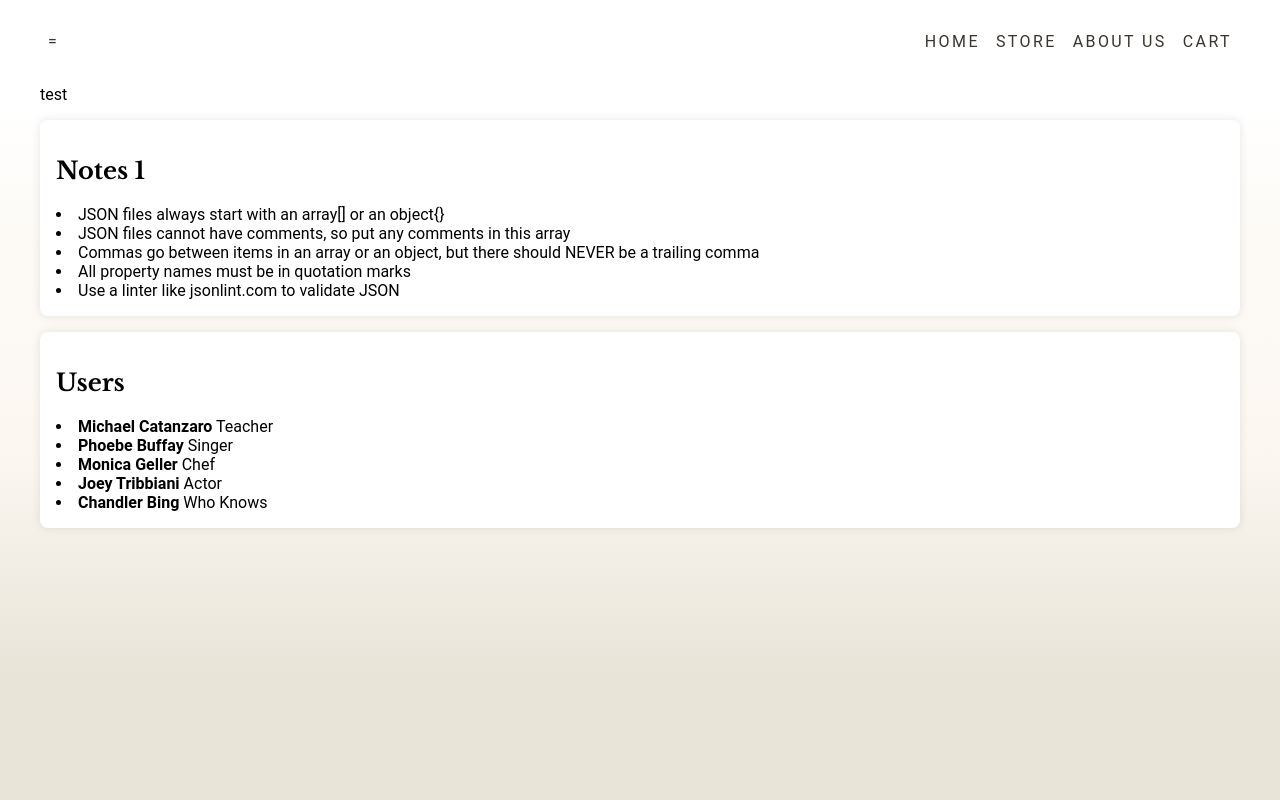
After one commit to 687000/IXD608_BackEnd_E_Commerce, a PHP site: page /notes/reading_data.php in a window 1280 px wide. The commit adds this page. Run offline with PHP 8.4, Linux system fonts and the light colour scheme.

Commit message:
Added userlist and about_data. All about json

```diff
--- /dev/null
+++ b/data/users.json
@@ -0,0 +1,28 @@
+[
+	{
+	"name": "Michael Catanzaro",
+	"type": "Teacher",
+	"email": "mc@email.com",
+	"classes": [601, 608, 618]
+	},
+	{
+	"name": "Phoebe Buffay",
+	"type": "Singer",
+	"email": "pb@email.com",
+	"classes": [601, 608, 618, 617]
+}, {
+	"name": "Monica Geller",
+	"type": "Chef",
+	"email": "mg@email.com",
+	"classes": [249, 259, 469]
+}, {
+	"name": "Joey Tribbiani",
+	"type": "Actor",
+	"email": "jt@email.com",
+	"classes": [250, 601, 608, 618]
+}, {
+	"name": "Chandler Bing",
+	"type": "Who Knows",
+	"email": "cb@email.com",
+	"classes": [249, 601, 608, 618]
+}]
--- /dev/null
+++ b/lib/php/functions.php
@@ -0,0 +1,9 @@
+<?
+function print_p($v){
+	echo "<pre>",print_r($v),"</pre>";
+}
+function file_get_json($filename){
+	$file=file_get_contents($filename);
+	return json_decode($file);
+}
+?>
--- /dev/null
+++ b/notes/notes.json
@@ -0,0 +1,16 @@
+{
+	"notes": [
+		"JSON files always start with an array[] or an object{}",
+		"JSON files cannot have comments, so put any comments in this array",
+		"Commas go between items in an array or an object, but there should NEVER be a trailing comma",
+		"All property names must be in quotation marks",
+		"Use a linter like jsonlint.com to validate JSON"
+	],
+	"files": [
+		"1 JSON files always start with an array[] or an object{}",
+		"1 JSON files cannot have comments, so put any comments in this array",
+		"1 Commas go between items in an array or an object, but there should NEVER be a trailing comma",
+		"1 All property names must be in quotation marks",
+		"1 Use a linter like jsonlint.com to validate JSON"
+	]
+}
--- /dev/null
+++ b/notes/reading_data.php
@@ -0,0 +1,37 @@
+<?
+include "../lib/php/functions.php";
+$notes_object=file_get_json("notes.json");
+$users_array=file_get_json("../data/users.json");
+?>
+<!DOCTYPE html>
+<html lang="en">
+<head>
+	<title>Reading Data</title>
+	<? include "../parts/meta.php";?>
+</head>
+<body>
+	<? include "../parts/navbar.php";?>
+	<div class="container">
+		test
+		<div class="card soft">
+			<h2>Notes 1</h2>
+			<?
+			for($i=0;$i<count($notes_object->notes);$i++){
+				echo "<li>{$notes_object->notes[$i]}</li>";
+			}
+			?>
+		</div>
+		<div class="card soft">
+			<h2>Users</h2>
+			<?
+			for($i=0;$i<count($users_array);$i++){
+				echo "<li>
+				<strong>{$users_array[$i]->name}</strong>
+				<span>{$users_array[$i]->type}</span>
+				</li>";
+			}
+			?>
+		</div>
+	</div>
+</body>
+</html>
--- a/parts/meta.php
+++ b/parts/meta.php
@@ -1,4 +1,5 @@
 <meta charset="UTF-8">
+<base href="http://liujiani.net/aau/ixd608/liu.jiani/e-commerce/">
 <meta name="viewport" content="width=device-width">
 <link rel="stylesheet" href="lib/css/gridsystem.css">
 <link rel="stylesheet" href="lib/css/styleguide.css">
--- a/parts/navbar.php
+++ b/parts/navbar.php
@@ -8,8 +8,9 @@
 			<div class="flex-none nav nav-stretch">
 				<ul>
 					<li><a href="index.php">Home</a></li>
-					<li><a href="product_list.php">Product List</a></li>
+					<li><a href="product_list.php">Store</a></li>
 					<li><a href="about.php">About US</a></li>
+					<li><a href="product_cart.php">Cart</a></li>
 				</ul>
 			</div>
 		</div>
```
Also changed, not shown: about.php (added, +18 -0 lines), admin/users.php (added, +78 -0 lines), functions.php (added, +9 -0 lines), index.php (+1 -17 lines), notes/index.php (added, +77 -0 lines).
